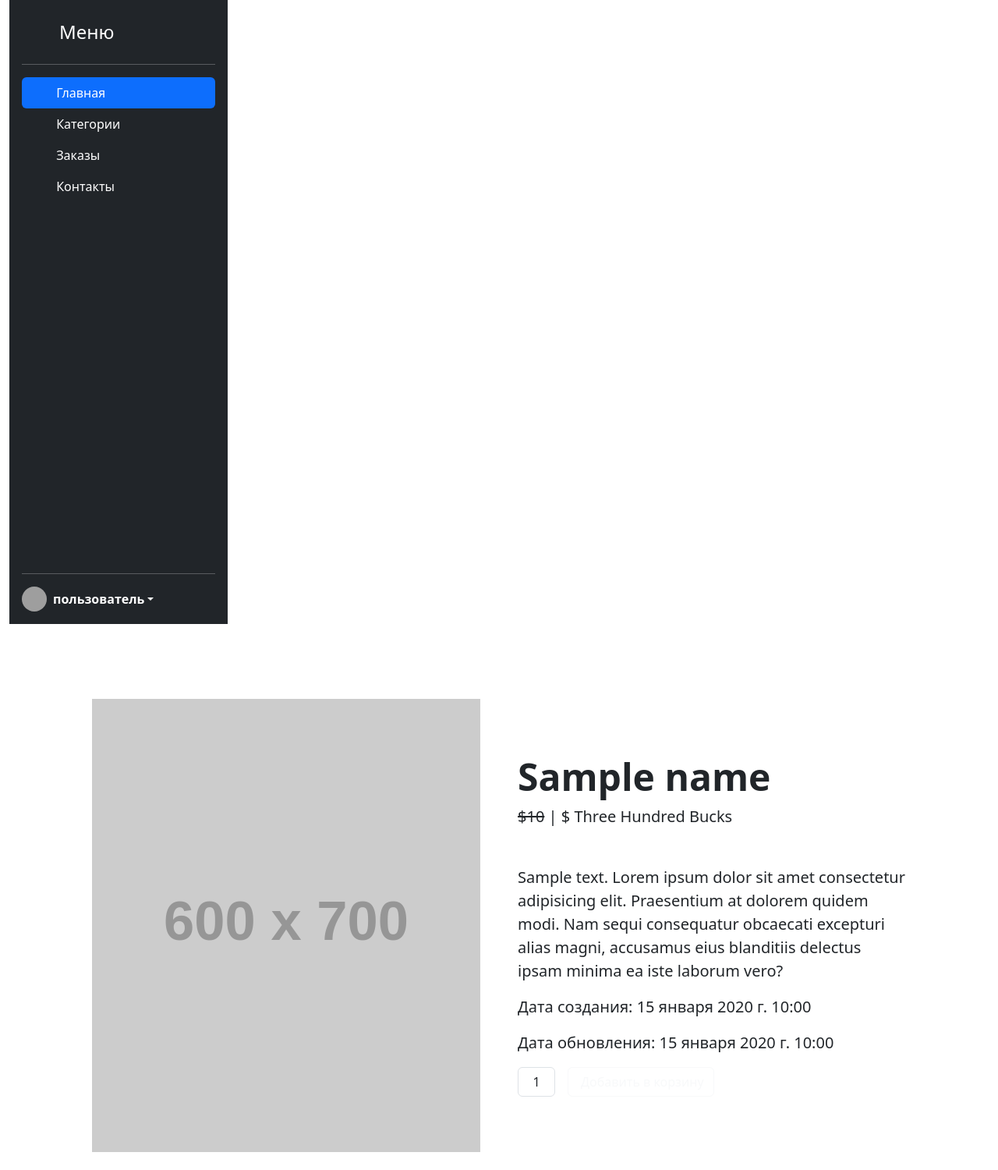
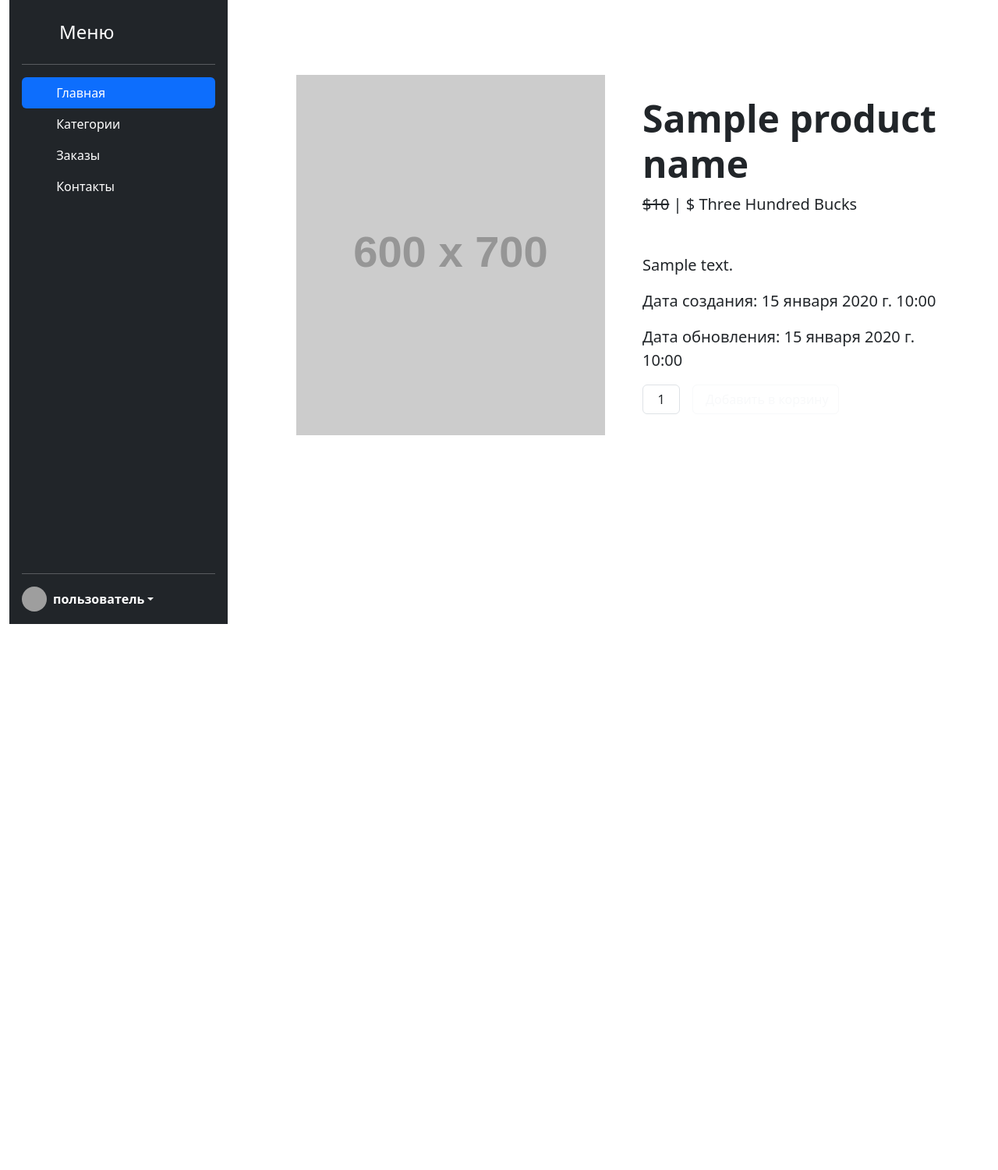
Before and after one commit to SandiNavoiy/Django_shop, a Django app: template catalog/templates/catalog/products.html in a window 1280 px wide. Shown: the top 1500 px of the page at 78% size. After the commit the page ends 800 px from the top, so only its background shows below. Run offline with Django 4.2, Linux system fonts and the light colour scheme; the template is opened without the code that fills it: most values are stand-ins (such as "Sample title", 1, 10 or a date in 2020); grey boxes labelled with a size stand in for pictures from a placeholder-image service; parts of the project's set-up code (start-up, migrations or seed data) failed here and were passed over; some libraries are stand-ins or nearby versions; grey boxes are pictures that could not be loaded.

Commit message:
хрень полная

```diff
--- a/catalog/templates/catalog/categorii.html
+++ b/catalog/templates/catalog/categorii.html
@@ -3,14 +3,14 @@
 {% block content %}
 <div class="col-md-9">
             <div class="d-flex flex-column h-100 justify-content-center align-items-center">
-                <h1 class="text-center title">ФФФФФФФФФФФФФФФФФФФФФФФФФФФФФ</h1>
-                <h3 class="text-center">Вы находитесь на сайте, где продают товары</h3>
+                <h1 class="text-center title">Каталог категорий</h1>
+
 
                 <div class="row">
                     <div class="col">
                         <div class="card">
                             <div class="card-body text-center">
-                                <h5 class="card-title">Товар 1</h5>
+                                <h5 class="card-title">Категория 1</h5>
                                 <p class="card-text">100 рублей</p>
                                 <p class="card-text"><small class="text-body-secondary">Описание товара</small></p>
                                 <button type="button" class="btn btn-primary">Купить</button>
--- a/catalog/templates/catalog/index.html
+++ b/catalog/templates/catalog/index.html
@@ -14,7 +14,7 @@
                                 <h5 class="card-title">Товар 1</h5>
                                 <p class="card-text">100 рублей</p>
                                 <p class="card-text"><small class="text-body-secondary">Описание товара</small></p>
-                                <button type="button" class="btn btn-primary">Купить</button>
+                                <a href="/products" class="btn btn-primary">Описание</a>
                             </div>
                         </div>
                     </div>
@@ -24,7 +24,7 @@
                                 <h5 class="card-title">Товар 2</h5>
                                 <p class="card-text">200 рублей</p>
                                 <p class="card-text"><small class="text-body-secondary">Описание товара</small></p>
-                                <button type="button" class="btn btn-primary">Купить</button>
+                                <a href="/contacts" class="btn btn-primary">Описание</a>
                             </div>
                         </div>
                     </div>
@@ -34,7 +34,7 @@
                                 <h5 class="card-title">Товар 3</h5>
                                 <p class="card-text">300 рублей</p>
                                 <p class="card-text"><small class="text-body-secondary">Описание товара</small></p>
-                                <button type="button" class="btn btn-primary">Купить</button>
+                                <a href="/contacts" class="btn btn-primary">Описание</a>
 
                             </div>
                         </div>
--- a/catalog/templates/catalog/products.html
+++ b/catalog/templates/catalog/products.html
@@ -3,23 +3,26 @@
 {% load static %}
 
 {% block content %}
+    <div class="col-md-9">
 
         <section class="py-5">
             <div class="container px-4 px-lg-5 my-5">
                 <div class="row gx-4 gx-lg-5 align-items-center">
-        <div class="col-md-6"><img class="card-img-top mb-5 mb-md-0" src="https://dummyimage.com/600x700/dee2e6/6c757d.jpg" alt="..." /></div>
+                    <div class="col-md-6"><img class="card-img-top mb-5 mb-md-0"
+                                               src="https://dummyimage.com/600x700/dee2e6/6c757d.jpg" alt="..."/></div>
                     <div class="col-md-6">
 
-            <h1 class="display-5 fw-bolder">{{ name }}</h1>
+                        <h1 class="display-5 fw-bolder">{{ product_name }}</h1>
                         <div class="fs-5 mb-5">
-                <span class="text-decoration-line-through">${{ price }}</span>
+                            <span class="text-decoration-line-through">${{ price_product }}</span>
                             <span> | $ Three Hundred Bucks</span>
                         </div>
-            <p class="lead"> {{ description }} Lorem ipsum dolor sit amet consectetur adipisicing elit. Praesentium at dolorem quidem modi. Nam sequi consequatur obcaecati excepturi alias magni, accusamus eius blanditiis delectus ipsam minima ea iste laborum vero?</p>
-            <p class="lead">Дата создания: {{ creation_date }}</p>
-            <p class="lead">Дата обновления: {{ update_date }}</p>
+                        <p class="lead"> {{ description_product }} </p>
+                        <p class="lead">Дата создания: {{ date_of_creation_product }}</p>
+                        <p class="lead">Дата обновления: {{ last_modified_date_product }}</p>
                         <div class="d-flex">
-                <input class="form-control text-center me-3" id="inputQuantity" type="num" value="1" style="max-width: 3rem" />
+                            <input class="form-control text-center me-3" id="inputQuantity" type="num" value="1"
+                                   style="max-width: 3rem"/>
                             <button class="btn btn-outline-light flex-shrink-0" type="button">
                                 <i class="bi-cart-fill me-1"></i>
                                 Добавить в корзину
@@ -29,4 +32,8 @@
                 </div>
             </div>
 
-{% endblock  %}
+
+    </div>
+
+
+{% endblock %}
--- a/catalog/urls.py
+++ b/catalog/urls.py
@@ -2,11 +2,12 @@ from django.conf import settings
 from django.conf.urls.static import static
 from django.urls import path
 
-from catalog.views import index, contacts, categorii
+from catalog.views import index, contacts, categorii, products
 
 urlpatterns = [
     path('', index),  # вывод главной страницы
     path('contacts', contacts, name='contact'),
-    path('categorii', categorii, name='categorii')# вывод страницы контактов
+    path('categorii', categorii, name='categorii'),
+    path('products', products, name='products')# вывод страницы контактов
 
 ] + static(settings.MEDIA_URL, document_root=settings.MEDIA_ROOT)  # Это добавляется один раз на проект
--- a/config/urls.py
+++ b/config/urls.py
@@ -14,10 +14,12 @@ Including another URLconf
     1. Import the include() function: from django.urls import include, path
     2. Add a URL to urlpatterns:  path('blog/', include('blog.urls'))
 """
+from django.conf import settings
+from django.conf.urls.static import static
 from django.contrib import admin
 from django.urls import path, include
 
 urlpatterns = [
     path('admin/', admin.site.urls),
     path('', include('catalog.urls'))
-]
+] + static(settings.MEDIA_URL, document_root=settings.MEDIA_ROOT)
```
Also changed, not shown: catalog/views.py (+9 -5 lines). Lines whose indentation alone changed are shown as unchanged.
